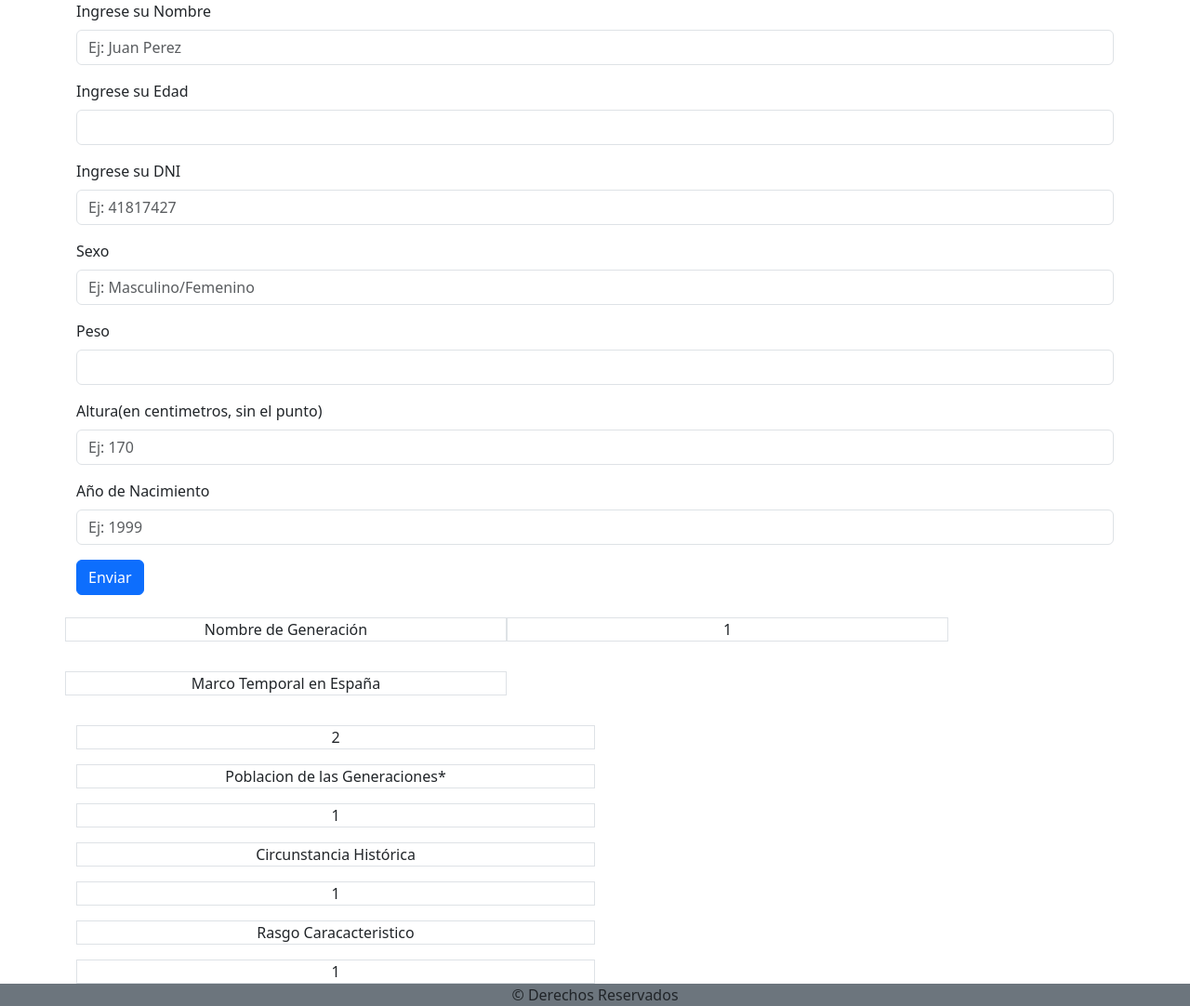
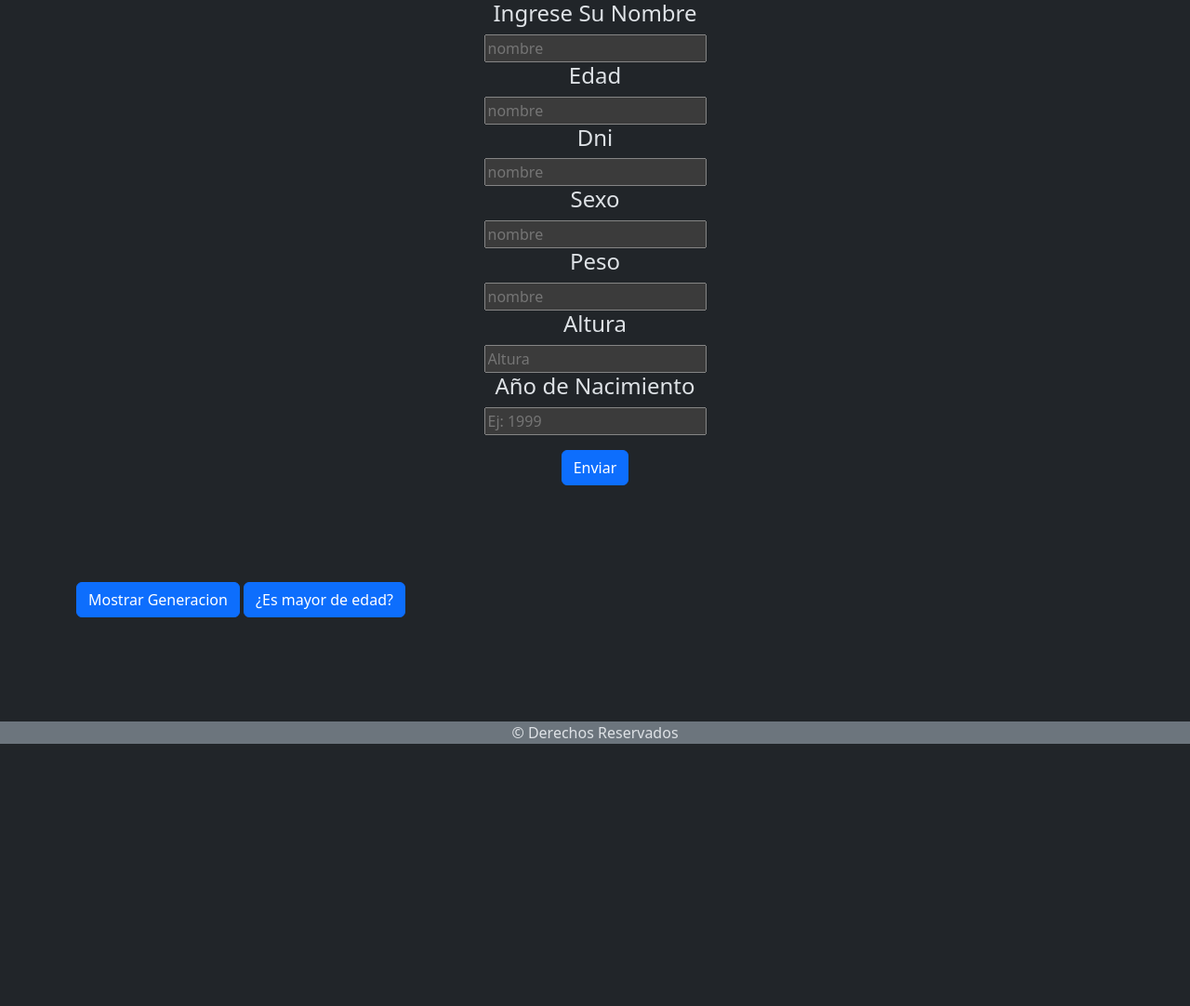
Before and after one commit to BritoAugusto/TP5-Ejercicio-2, a plain HTML site: page index.html in a window 1280 px wide. Shown: the whole page at 93% size. After the commit the page ends 800 px from the top, so only its background shows below. Drawn offline with nearby package versions, Linux system fonts and the light colour scheme.

Commit message:
se corrigieron errores

```diff
--- a/index.html
+++ b/index.html
@@ -1,5 +1,5 @@
 <!DOCTYPE html>
-<html lang="en">
+<html lang="es" data-bs-theme="dark">
   <head>
     <meta charset="UTF-8" />
     <meta name="viewport" content="width=device-width, initial-scale=1.0" />
@@ -21,130 +21,69 @@
   <body>
     <header></header>
     <main>
-      <form class="container">
-        <div class="mb-3">
-          <label for="nombre" class="form-label"
-            >Ingrese su Nombre</label
-          >
+      <section class="container-">
+        <form class="text-center">
+          <div>
+            <h4>Ingrese Su Nombre</h4>
+            <input id="inputNombre" type="text" placeholder="nombre" />
+          </div>
+          <div>
+            <h4>Edad</h4>
+            <input id="inputEdad" type="text" placeholder="nombre" />
+          </div>
+          <div>
+            <h4>Dni</h4>
+            <input id="inputDni" type="text" placeholder="nombre" />
+          </div>
+          <div>
+            <h4>Sexo</h4>
+            <input id="inputSexo" type="text" placeholder="nombre" />
+          </div>
+          <div>
+            <h4>Peso</h4>
+            <input id="inputPeso" type="text" placeholder="nombre" />
+          </div>
+          <div>
+            <h4>Altura</h4>
+            <input id="inputAltura" type="number" placeholder="Altura" />
+          </div>
+          <div>
+            <h4>Año de Nacimiento</h4>
             <input
-            type="text"
-            class="form-control"
-            id="nombre"
-            placeholder="Ej: Juan Perez"
-            minlength="5"
-            maxlength="60"
-            required
-          />
-        </div>
-        <div class="mb-3">
-          <label for="edad" class="form-label"
-            >Ingrese su Edad</label
-          >
-          <input
+              id="inputAñoNacimiento"
               type="number"
-            class="form-control"
-            id="edad"
-            placeholder=""
-          />
-        </div>
-        <div class="mb-3">
-          <label for="dni" class="form-label"
-            >Ingrese su DNI</label
-          >
-          <input
-            type="number"
-            class="form-control"
-            id="dni"
-            placeholder="Ej: 41817427"
-          />
-        </div>
-        <div class="mb-3">
-          <label for="sexo" class="form-label"
-            >Sexo</label
-          >
-          <input
-            type="text"
-            class="form-control"
-            id="sexo"
-            placeholder="Ej: Masculino/Femenino"
-          />
-        </div>
-        <div class="mb-3">
-          <label for="peso" class="form-label"
-            >Peso</label
-          >
-          <input
-            type="number"
-            class="form-control"
-            id="peso"
-            placeholder=""
-          />
-        </div>
-        <div class="mb-3">
-          <label for="altura" class="form-label"
-            >Altura(en centimetros, sin el punto)</label
-          >
-          <input
-            type="number"
-            class="form-control"
-            id="altura"
-            placeholder="Ej: 170"
-          />
-        </div>
-        <div class="mb-3">
-          <label for="añoNacimiento" class="form-label"
-            >Año de Nacimiento</label
-          >
-          <input
-            type="number"
-            class="form-control"
-            id="añoNacimiento"
               placeholder="Ej: 1999"
             />
           </div>
-        <button type="submit" class="btn btn-primary">
-Enviar
-        </button>
+          <button type="submit" class="btn btn-primary my-3">Enviar</button>
         </form>
-      <article class="container text-center">
-  <div class="row">
-    <div class="col-12">
-<h3 id="nombreIngresado" class="text-center">
-
-</h3>
+      </section>
+      <section class="row container">
+<div class="col-6 border border-dark">
+<p id="salidaNombre"></p>
 </div>
-    <div class="col-5 border my-3">
-      Nombre de Generación
+<div class="col-6 border border-dark">
+<p id="salidaEdad"></p>
 </div>
-    <div id="nombreGeneracion" class="col-5 border my-3">
-      1
+<div class="col-6 border border-dark">
+<p id="salidaDni"></p>
 </div>
-    <div class="col-5 border my-3">
-      Marco Temporal en España
+<div class="col-6 border border-dark">
+<p id="salidaSexo"></p>
 </div>
+<div class="col-6 border border-dark">
+<p id="salidaPeso"></p>
 </div>
-    <div  id="marcoTemporal" class="col-6 border my-3">
-      2
+<div class="col-6 border border-dark">
+<p id="salidaAltura"></p>
 </div>
-    <div class="col-6 border my-3">
-      Poblacion de las Generaciones*
+<div class="col-12 border border-dark">
+<p id="salidaAñoNacimiento"></p>
 </div>
-    <div id="poblacionGeneracion" class="col-6 border my-6">
-      1
-    </div>
-    <div class="col-6 border my-3">
-      Circunstancia Histórica
-    </div>
-    <div id="circunstanciaHistorica" class="col-6 border my-6">
-      1
-    </div>
-    <div class="col-6 border my-3">
-      Rasgo Caracacteristico
-    </div>
-    <div id="rasgoCaracteristico" class="col-6 border my-6">
-      1
-    </div>
-  </div>
+      </section>
+      <article class="container">
+<button id="btnGeneracion" type="button" class="btn btn-primary my-3">Mostrar Generacion</button>
+<button id="btnEdad"  type="button" class="btn btn-primary my-3">¿Es mayor de edad?</button>
       </article>
     </main>
     <footer class="bg-secondary text-center">&copy; Derechos Reservados</footer>
--- a/js/index.js
+++ b/js/index.js
@@ -1,10 +1,15 @@
 /*2- Crea una clase llamada Persona que siga las siguientes condiciones:
 Sus propiedades son: nombre, edad, DNI, sexo (H hombre, M mujer), peso y altura, año de nacimiento. Si quieres añadir alguna propiedad extra puedes hacerlo.
 Los métodos que se debe poder utilizar  son:
-mostrarGeneracion: este método debe mostrar un mensaje indicando a qué generación pertenece la persona creada y cual es el rasgo característico de esta generación. */
+mostrarGeneracion: este método debe mostrar un mensaje indicando a qué generación pertenece la persona creada y cual es el rasgo característico de esta generación.
+esMayorDeEdad: indica si es mayor de edad, devuelve un mensaje indicando que la persona es mayor de edad.
+mostrarDatos: devuelve toda la información del objeto.
+Luego crea la interfaz necesaria para que el usuario pueda crear un objeto persona, permitiendo ingresar las propiedades mediante un formulario, también agregar los botones “mostrar generación”, es “mayor de edad” e indicar en un alert el resultado de la función correspondiente.
 
-class Persona  {
-constructor(nombre, edad, dni, sexo, peso, altura, añoNacimiento){
+*/
+
+class Persona {
+  constructor(nombre, edad, dni, sexo, peso, altura, añoNacimiento) {
     this.nombre = nombre;
     this.edad = edad;
     this.dni = dni;
@@ -12,28 +17,87 @@ constructor(nombre, edad, dni, sexo, peso, altura, añoNacimiento){
     this.peso = peso;
     this.altura = altura;
     this.añoNacimiento = añoNacimiento;
+  }
+  mostrarGeneracion() {
+    if (this.añoNacimiento >= 1994 && this.añoNacimiento <= 2010) {
+      alert(`pertenece a la Generacion Z`);
+    } else if (this.añoNacimiento <= 1993 && this.añoNacimiento >= 1981) {
+      alert("Perteneces a la generacion Y (millennials)");
+    } else if (this.añoNacimiento <= 1980 && this.añoNacimiento >= 1969) {
+      alert("Perteneces a la Generacion X");
+    } else if (this.añoNacimiento <= 1968 && this.añoNacimiento >= 1949) {
+      alert("Perteneces a la Generacion Baby Boom");
+    } else if (this.añoNacimiento <= 1948 && this.añoNacimiento >= 1930) {
+      alert(
+        "Perteneces a la generacion Silent Generation(Los Niños de la posguerra)"
+      );
+    }
+  }
+  mostrarDatos() {
+    salidaNombre.innerHTML = `Nombre: ${this.nombre}`;
+    salidaEdad.innerHTML = `Edad: ${this.edad}`;
+    salidaDni.innerHTML = `DNI: ${this.dni}`;
+    salidaSexo.innerHTML = `Sexo: ${this.sexo}`;
+    salidaPeso.innerHTML = `Peso: ${this.peso}`;
+    salidaAltura.innerHTML = `Altura: ${this.altura}`;
+    salidaAñoNacimiento.innerHTML = `Año de Nacimiento: ${this.añoNacimiento}`;
+  }
+}
+const formulario = document.querySelector("form");
+const salidaNombre = document.querySelector("#salidaNombre");
+const salidaEdad = document.querySelector("#salidaEdad");
+const salidaDni = document.querySelector("#salidaDni");
+const salidaSexo = document.querySelector("#salidaSexo");
+const salidaPeso = document.querySelector("#salidaPeso");
+const salidaAltura = document.querySelector("#salidaAltura");
+const salidaAñoNacimiento = document.querySelector("#salidaAñoNacimiento");
+const btnGeneracion = document.querySelector("#btnGeneracion");
 
-}
-mostrarDatos(){
-    document.write(`<ul>
-        <li>${this.nombre}</li>
-        <li>${this.edad}</li>
-        <li>${this.dni}</li>
-        <li>${this.sexo}</li>
-        <li>${this.peso}</li>
-        <li>${this.altura}</li>
-        <li>${this.añoNacimiento}</li>
-        </ul>`)
-}
-}
-const formulario = document.querySelector('form');
-const nombrePersona = document.querySelector('#nombreIngresado');
+const mostrarNombre = (e) => {
+  e.preventDefault();
+  const inputNombre = document.querySelector("#inputNombre").value;
+  const inputEdad = document.querySelector("#inputEdad").value;
+  const inputDni = document.querySelector("#inputDni").value;
+  const inputSexo = document.querySelector("#inputSexo").value;
+  const inputPeso = document.querySelector("#inputPeso").value;
+  const inputAltura = document.querySelector("#inputAltura").value;
+  const inputAñoNacimiento = document.querySelector(
+    "#inputAñoNacimiento"
+  ).value;
+  const personaRandom = new Persona(
+    inputNombre,
+    inputEdad,
+    inputDni,
+    inputSexo,
+    inputPeso,
+    inputAltura,
+    inputAñoNacimiento
+  );
+  personaRandom.mostrarDatos();
+  formulario.reset();
+};
 
-const mostrarNombre = (e)=>{
-    e.preventDefault();
- const inputNombre = document.querySelector('#nombre').value;
-nombrePersona.innerHTML= `Hola ${inputNombre}`;
-}
-// console.log(inputNombre);
-const ricardo = new Persona('Ricardo', 24, 41817427, 'Masculino', 75, 1.75, 1999);
-formulario.addEventListener('submit', mostrarNombre)
+const mostrarGeneracion = () => {
+  const inputNombre = document.querySelector("#inputNombre").value;
+  const inputEdad = document.querySelector("#inputEdad").value;
+  const inputDni = document.querySelector("#inputDni").value;
+  const inputSexo = document.querySelector("#inputSexo").value;
+  const inputPeso = document.querySelector("#inputPeso").value;
+  const inputAltura = document.querySelector("#inputAltura").value;
+  const inputAñoNacimiento = document.querySelector(
+    "#inputAñoNacimiento"
+  ).value;
+  const personaRandom = new Persona(
+    inputNombre,
+    inputEdad,
+    inputDni,
+    inputSexo,
+    inputPeso,
+    inputAltura,
+    inputAñoNacimiento
+  );
+  personaRandom.mostrarGeneracion();
+};
+
+formulario.addEventListener("submit", mostrarNombre);
+btnGeneracion.addEventListener("click", mostrarGeneracion);
```
Lines whose indentation alone changed are shown as unchanged.
